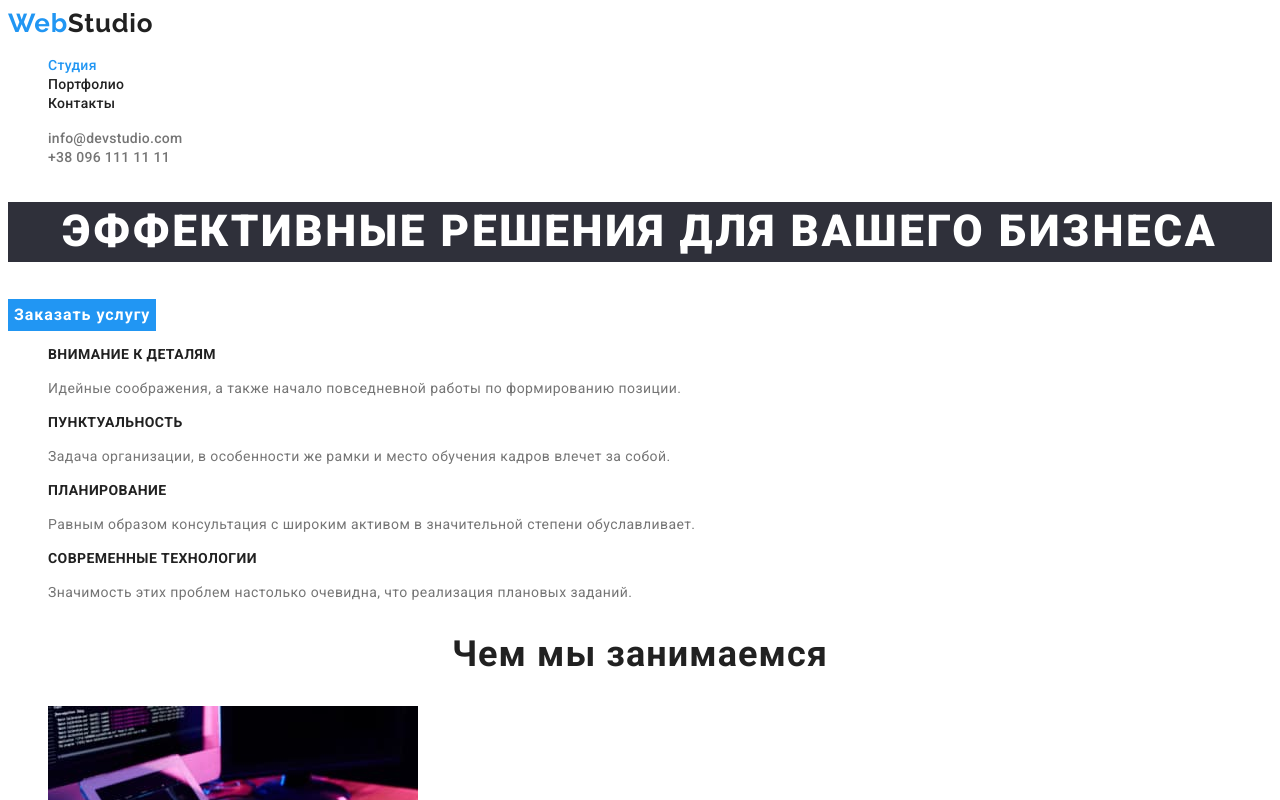
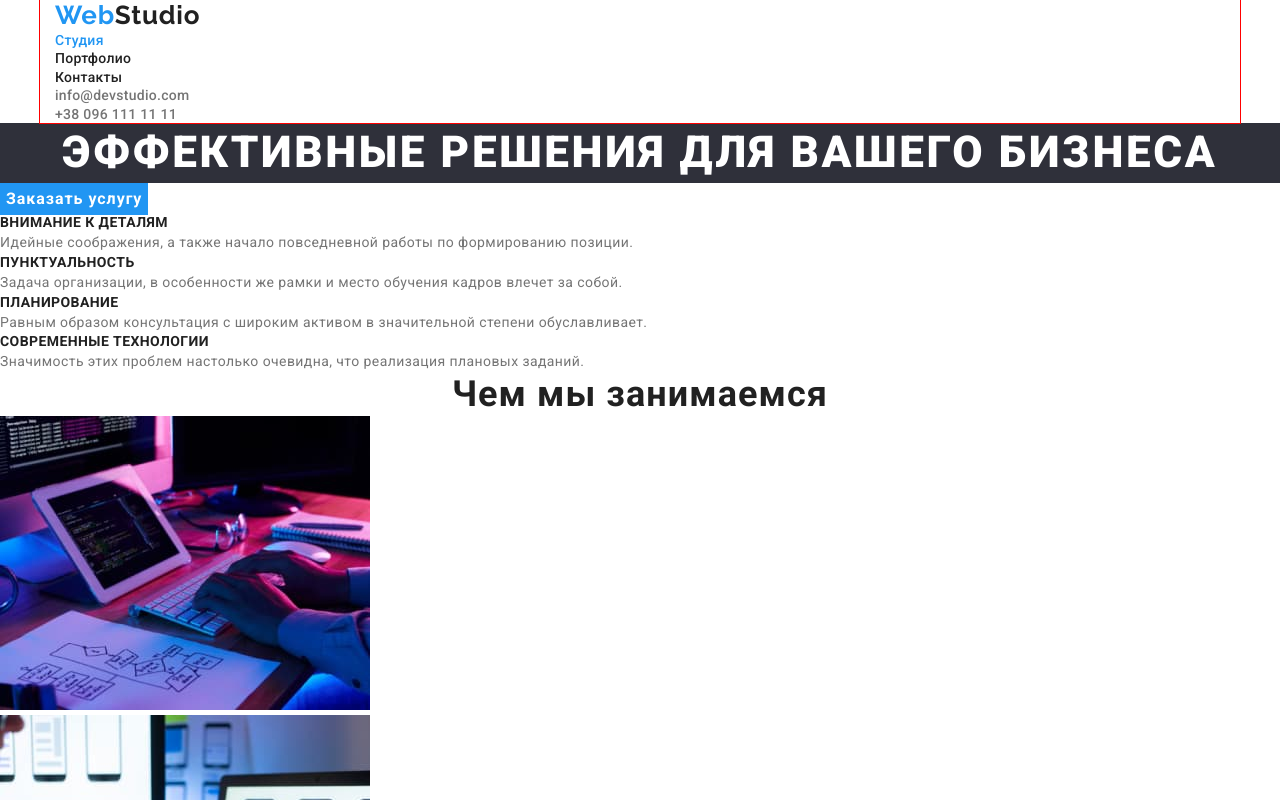
Before and after one commit to EkaterinaSilchenko1983/goit-markup-hw-03, a plain HTML site: page index.html in a window 1280 px wide. Shown: the top 800 px of the page. Drawn offline with nearby package versions, Linux system fonts and the light colour scheme.

Commit message:
добавляет контейнер

```diff
--- a/css/styles.css
+++ b/css/styles.css
@@ -8,10 +8,15 @@
     --general-background-color: #F5F4FA;
     --secondary-btn-color: #212121;
 
-
-
 }
 
+p,h1,h2,h3,h4,h5,h6 {
+    margin: 0;
+}
+ul {
+    margin: 0;
+    padding-left: 0;
+}
 
 body {
     color: var(--main-text-color);
@@ -24,6 +29,8 @@ body {
 .link {
     text-decoration: none;
 }
+
+
 
 .visually-hidden {
     position: absolute;
@@ -38,7 +45,17 @@ body {
     margin: -1px;
 }
 
+.container {
+    width: 1200px;
+    padding-left: 15px;
+    padding-right: 15px;
+    margin: 0 auto;
+    outline: 1px solid red;
+
+}
+
 /* ---------------------header--------------------- */
+
 .header {
     background-color: var(--primary-white-color);
 }
--- a/index.html
+++ b/index.html
@@ -9,10 +9,14 @@
     <link rel="preconnect" href="https://fonts.gstatic.com" crossorigin>
     <link href="https://fonts.googleapis.com/css2?family=Raleway:wght@700&family=Roboto:wght@400;500;700;900&display=swap"
         rel="stylesheet">
+    <link rel="stylesheet" href="https://cdnjs.cloudflare.com/ajax/libs/modern-normalize/1.1.0/modern-normalize.min.css"
+        integrity="sha512-wpPYUAdjBVSE4KJnH1VR1HeZfpl1ub8YT/NKx4PuQ5NmX2tKuGu6U/JRp5y+Y8XG2tV+wKQpNHVUX03MfMFn9Q=="
+        crossorigin="anonymous" referrerpolicy="no-referrer" />
     <link rel="stylesheet" href="./css/styles.css">
 </head>
 <body>
    <header class="header">
+       <div class="container">
 
        <nav>
         <a href="/" class="logo"><span class="span-logo">Web</span>Studio</a>
@@ -24,10 +28,13 @@
         </ul>
        </nav>
 
+
        <ul class="site-contact list">
            <li><a href="mailto:info@devstudio.com" class="link">info@devstudio.com</a></li>
            <li><a href="tel:+380961111111" class="link">+38 096 111 11 11</a></li>
        </ul>
+
+       </div>
    </header>
 
    <main>
```
